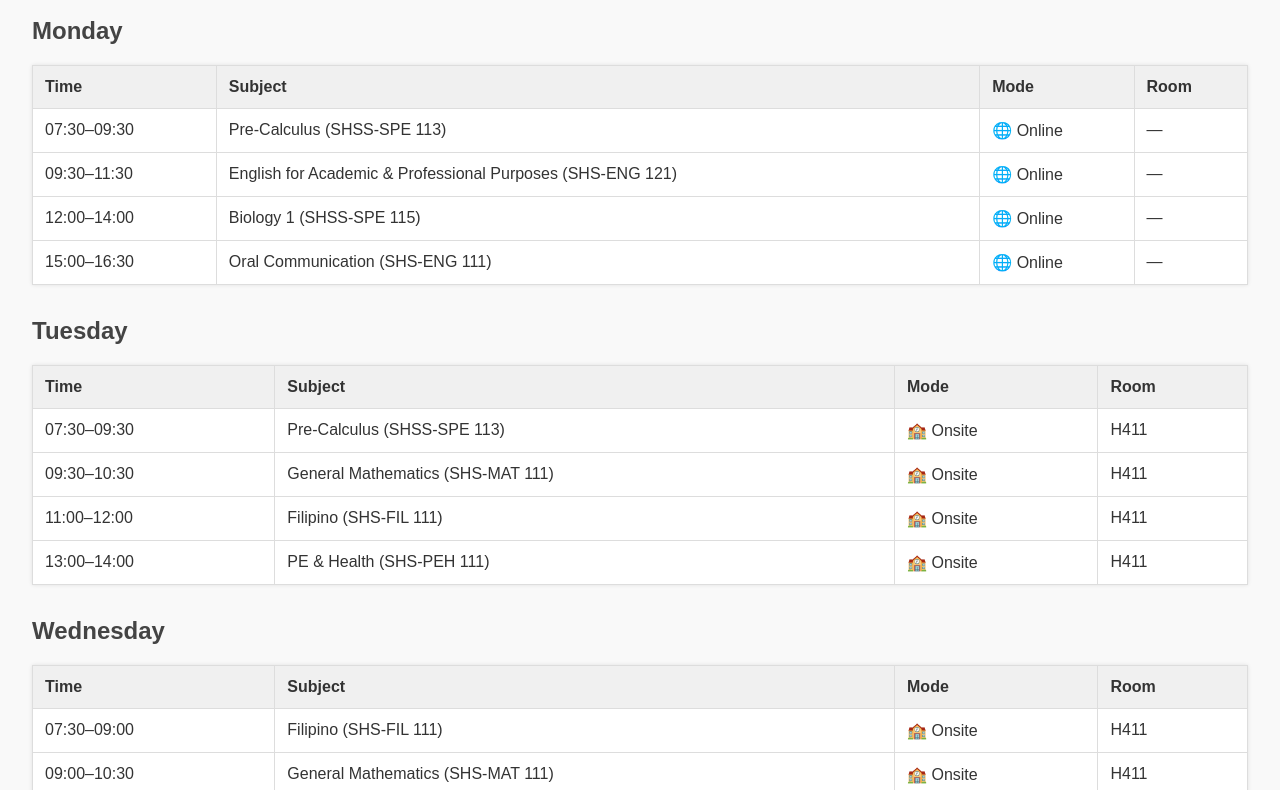
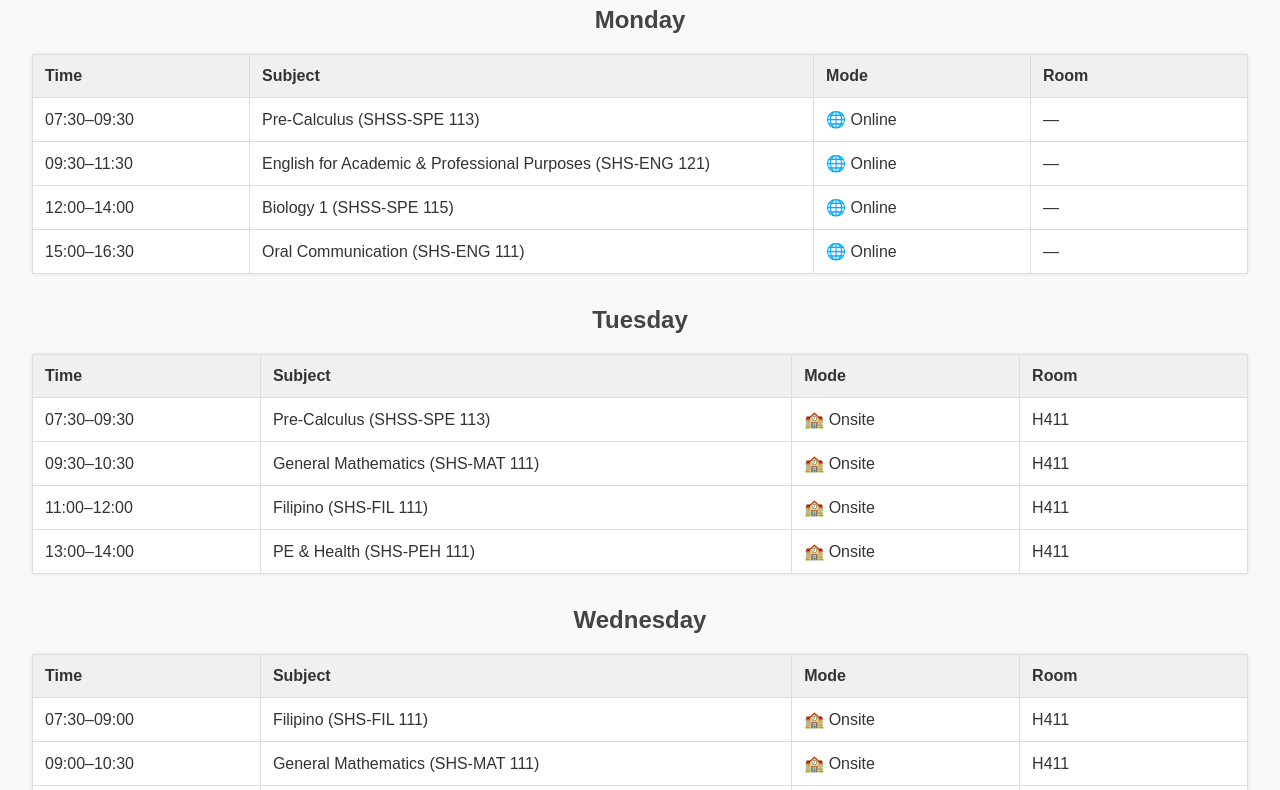
Before and after one commit to apelicano/countrysidecritique, a plain HTML site: page schedule.html in a window 1280 px wide. Shown: the part 85-875 px from the top of the page. Drawn offline with Linux system fonts and the light colour scheme.

Commit message:
Refactor CSS styles for improved layout and animation effects in schedule.html

```diff
--- a/schedule.html
+++ b/schedule.html
@@ -11,32 +11,67 @@
     background: #f9f9f9;
     color: #333;
   }
-    h2 {
-      margin-top: 2rem;
+
+  h1, h2 {
+    text-align: center;
     color: #444;
   }
+
   table {
     width: 100%;
     border-collapse: collapse;
     margin-bottom: 2rem;
     background: #fff;
-      box-shadow: 0 0 4px rgba(0,0,0,0.1);
+    box-shadow: 0 0 4px rgba(0, 0, 0, 0.1);
+    animation: fadeInUp 0.6s ease both;
   }
+
   th, td {
     border: 1px solid #ddd;
     padding: 0.75rem;
     text-align: left;
+    min-width: 100px;
+    max-width: 300px;
+    word-wrap: break-word;
   }
+
+  /* th {
+    background-color: #f0f0f0;
+  } */
+
   th {
   background-color: #f0f0f0;
+  position: sticky;
+  top: 0;
+  z-index: 2;
 }
+
+
+  tr:hover {
+    background-color: #f5f5f5;
+    transition: background-color 0.3s ease;
+  }
+
   .onsite::before {
     content: "🏫 ";
   }
+
   .online::before {
     content: "🌐 ";
   }
+
+  @keyframes fadeInUp {
+    from {
+      opacity: 0;
+      transform: translateY(10px);
+    }
+    to {
+      opacity: 1;
+      transform: translateY(0);
+    }
+  }
 </style>
+
 </head>
 <body>
 
```
Lines whose indentation alone changed are shown as unchanged.
